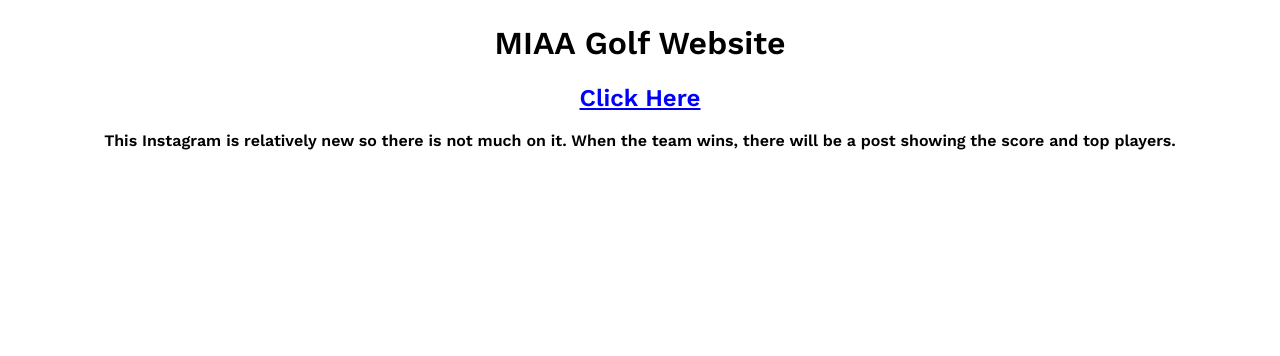
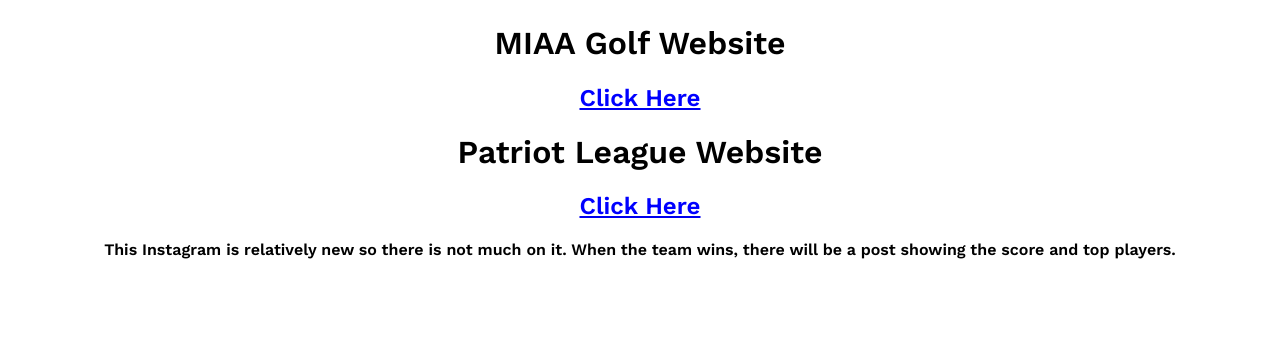
Before and after one commit to CharliePhillips15/377_Web_App_Dev, a PHP site: page /sources.html in a window 1280 px wide. Shown: the part 444-800 px from the top of the page. Run offline with PHP 8.4, Linux system fonts and the light colour scheme.

Commit message:
9/18/2023 3rd

```diff
--- a/1-team-website/sources.html
+++ b/1-team-website/sources.html
@@ -30,6 +30,11 @@
           <a href= "https://miaa.net/golf/">
             <h2>Click Here</h2>
           </a>
+            <h1>Patriot League Website</h1>
+          <a href= "http://patriotleague.net/">
+            <h2>Click Here</h2>
+          </a>
+
       </div>
       <p>
         This Instagram is relatively new so there is not much on it. When the team wins, there will be a post showing the score and top players.
```
Also changed, not shown: 1-team-website/style.css (line endings or trailing spaces).
